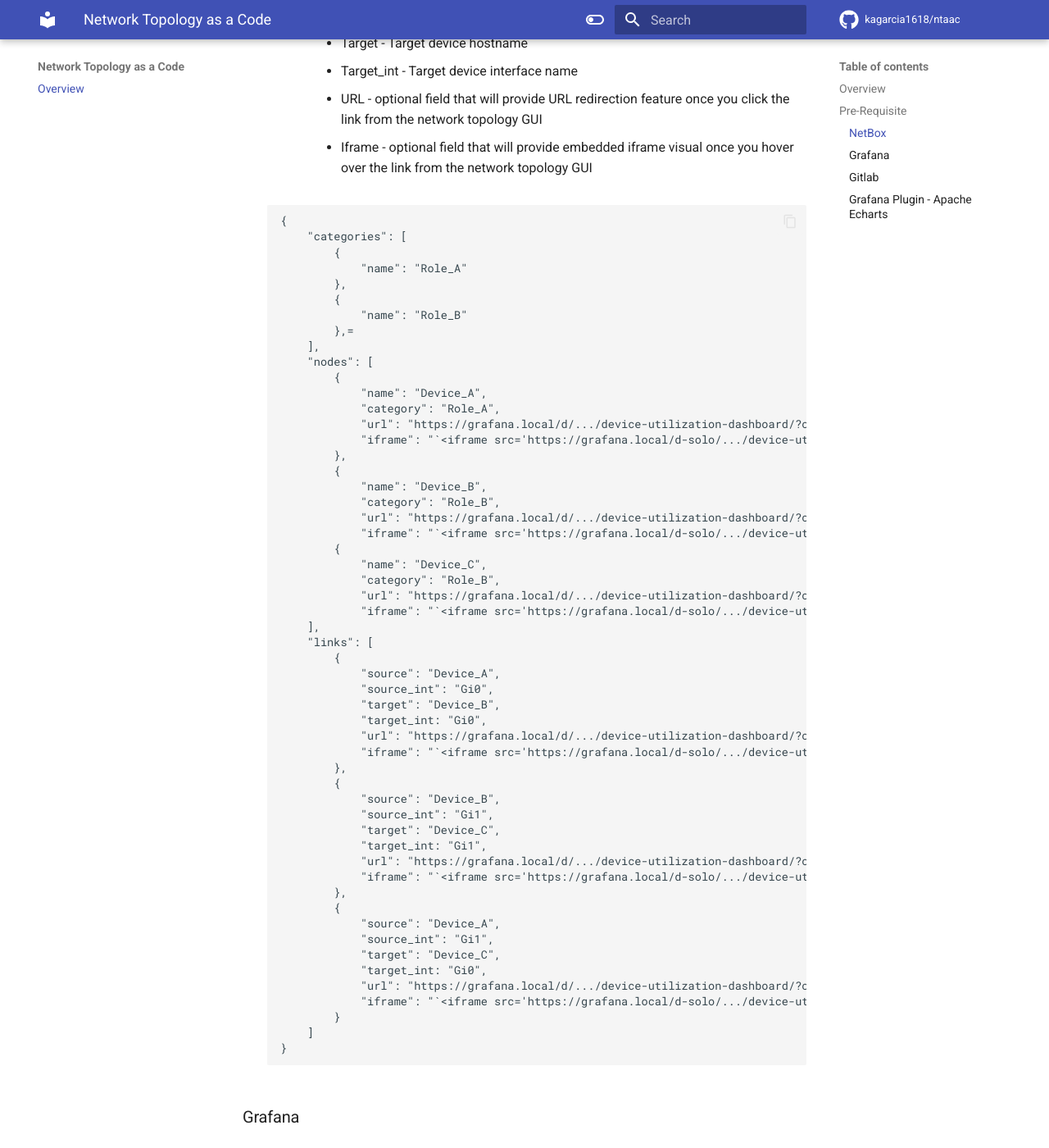
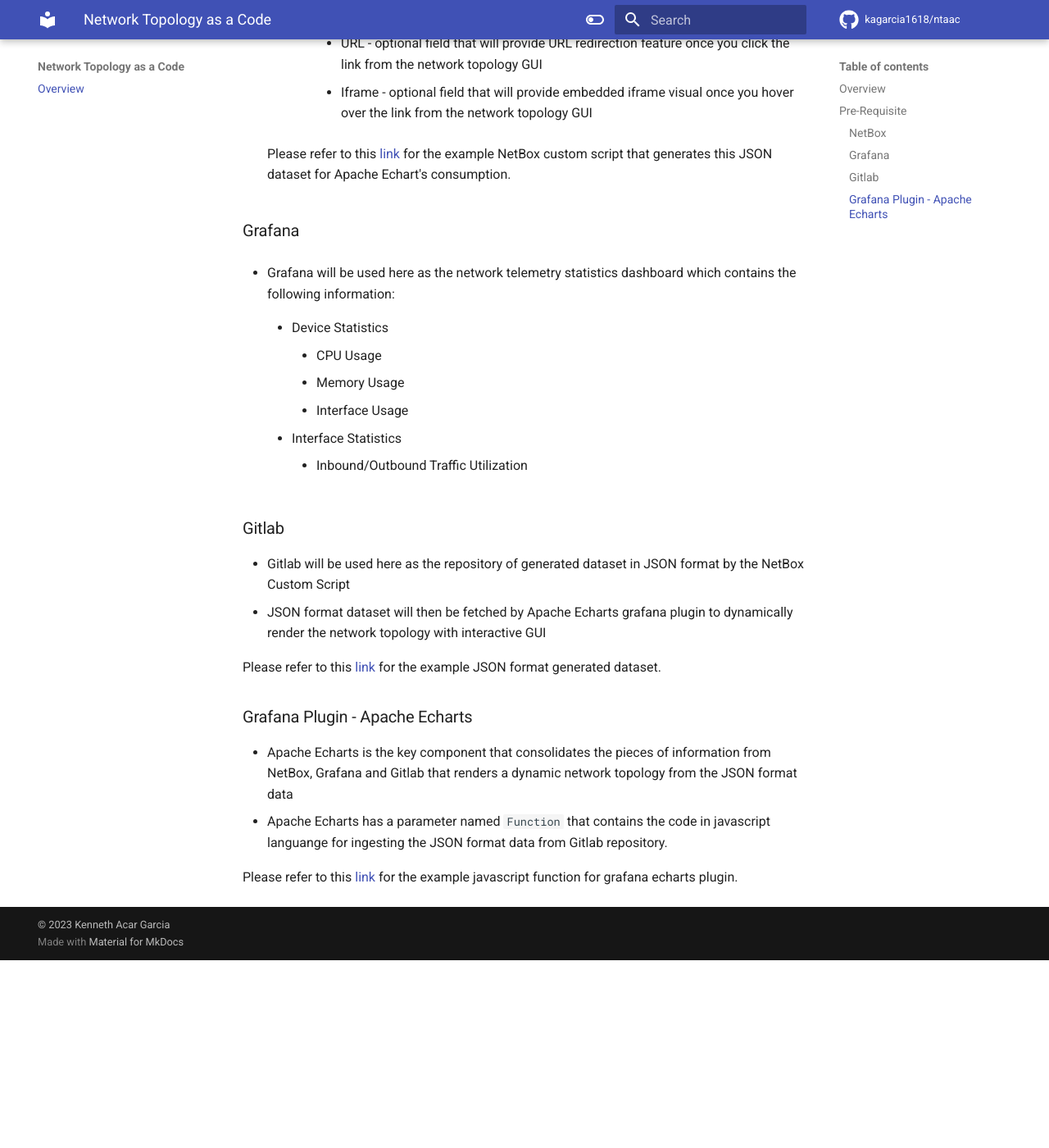
Before and after one commit to kagarcia1618/ntaac, an MkDocs documentation site: the page built from docs/index.md, in a window 1280 px wide and 1400 px high, scrolled down 1419 px. Shown: the whole window at 82% size. Built offline with MkDocs 1.6.1 and Material for MkDocs 9.7.7, drawn with Linux system fonts in a browser that asks for light colours; comment, search, counter and statistics services are not loaded; after the commit the page ends 2590 px from its top, so only the background shows below that; some of the changed text lies outside the part shown.

Commit message:
Updated index.md

````diff
--- a/docs/index.md
+++ b/docs/index.md
@@ -35,68 +35,11 @@
     - Links
         - Interface information containing the following details
             - Source - Source device hostname
-            - Source_int - Source device interface name
             - Target - Target device hostname
-            - Target_int - Target device interface name
             - URL - optional field that will provide URL redirection feature once you click the link from the network topology GUI
             - Iframe - optional field that will provide embedded iframe visual once you hover over the link from the network topology GUI
 
-    ```
-    {
-        "categories": [
-            {
-                "name": "Role_A"
-            },
-            {
-                "name": "Role_B"
-            },=
-        ],
-        "nodes": [
-            {
-                "name": "Device_A",
-                "category": "Role_A",
-                "url": "https://grafana.local/d/.../device-utilization-dashboard/?orgId=X&var-hostname=Device_A&from=now-12h&to=now",
-                "iframe": "`<iframe src='https://grafana.local/d-solo/.../device-utilization-dashboard/?orgId=X&var-hostname=Device_A&panelId=XX&from=now-12h&to=now' width='600' height='250' frameborder='0'></iframe>`"
-            },
-            {
-                "name": "Device_B",
-                "category": "Role_B",
-                "url": "https://grafana.local/d/.../device-utilization-dashboard/?orgId=X&var-hostname=Device_B&from=now-12h&to=now",
-                "iframe": "`<iframe src='https://grafana.local/d-solo/.../device-utilization-dashboard/?orgId=X&var-hostname=Device_B&panelId=XX&from=now-12h&to=now' width='600' height='250' frameborder='0'></iframe>`"            },
-            {
-                "name": "Device_C",
-                "category": "Role_B",
-                "url": "https://grafana.local/d/.../device-utilization-dashboard/?orgId=X&var-hostname=Device_C&from=now-12h&to=now",
-                "iframe": "`<iframe src='https://grafana.local/d-solo/.../device-utilization-dashboard/?orgId=X&var-hostname=Device_C&panelId=XX&from=now-12h&to=now' width='600' height='250' frameborder='0'></iframe>`"            }
-        ],
-        "links": [
-            {
-                "source": "Device_A",
-                "source_int": "Gi0",
-                "target": "Device_B",
-                "target_int: "Gi0",
-                "url": "https://grafana.local/d/.../device-utilization-dashboard/?orgId=X&var-hostname=Device_A&var-name=Gi0&panelId=XX&from=now-12h&to=now",
-                "iframe": "`<iframe src='https://grafana.local/d-solo/.../device-utilization-dashboard/?orgId=X&var-hostname=Device_A&var-name=Gi0&panelId=XX&from=now-12h&to=now' width='600' height='250' frameborder='0'></iframe>`"
-            },
-            {
-                "source": "Device_B",
-                "source_int": "Gi1",
-                "target": "Device_C",
-                "target_int: "Gi1",
-                "url": "https://grafana.local/d/.../device-utilization-dashboard/?orgId=X&var-hostname=Device_B&var-name=Gi1&panelId=XX&from=now-12h&to=now",
-                "iframe": "`<iframe src='https://grafana.local/d-solo/.../device-utilization-dashboard/?orgId=X&var-hostname=Device_B&var-name=Gi1&panelId=XX&from=now-12h&to=now' width='600' height='250' frameborder='0'></iframe>`"
-            },
-            {
-                "source": "Device_A",
-                "source_int": "Gi1",
-                "target": "Device_C",
-                "target_int: "Gi0",
-                "url": "https://grafana.local/d/.../device-utilization-dashboard/?orgId=X&var-hostname=Device_A&var-name=Gi1&panelId=XX&from=now-12h&to=now",
-                "iframe": "`<iframe src='https://grafana.local/d-solo/.../device-utilization-dashboard/?orgId=X&var-hostname=Device_A&var-name=Gi1&panelId=XX&from=now-12h&to=now' width='600' height='250' frameborder='0'></iframe>`"
-            }
-        ]
-    }
-    ```
+    Please refer to this [link](https://github.com/kagarcia1618/ntaac) for the example NetBox custom script that generates this JSON dataset for Apache Echart's consumption.
 
 ### Grafana
 
@@ -115,76 +58,11 @@
 - Gitlab will be used here as the repository of generated dataset in JSON format by the NetBox Custom Script
 - JSON format dataset will then be fetched by Apache Echarts grafana plugin to dynamically render the network topology with interactive GUI
 
+Please refer to this [link](https://github.com/kagarcia1618/ntaac) for the example JSON format generated dataset.
+
 ### Grafana Plugin - Apache Echarts
 
 - Apache Echarts is the key component that consolidates the pieces of information from NetBox, Grafana and Gitlab that renders a dynamic network topology from the JSON format data
 - Apache Echarts has a parameter named `Function` that contains the code in javascript languange for ingesting the JSON format data from Gitlab repository.
 
-    ```
-    let graph;
-
-    const gitRepoUrl = 'https://{FQDN or IP}/{Owner}/{Project Name}/-/raw/{Branch}/{Filename}.json';
-
-    function Get(Url) {
-    var Httpreq = new XMLHttpRequest(); // a new request
-    Httpreq.open("GET", Url, false);
-    Httpreq.send();
-    return Httpreq.responseText;
-    }
-
-    graph = JSON.parse(Get(gitRepoUrl))
-
-    echartsInstance.on("click", (params) => {
-    window.open(
-        params.data.url
-    );
-    });
-
-    return {
-    tooltip: {
-        formatter: function (params) {
-        return params.data.iframe
-        }
-    },
-    legend: [
-        {
-        data: graph.categories.map(function (a) {
-            return a.name;
-        })
-        }
-    ],
-    series: [
-        {
-        name: 'Network Topology as a Code',
-        type: 'graph',
-        layout: 'force',
-        data: graph.nodes,
-        links: graph.links,
-        categories: graph.categories,
-        roam: true,
-        force: {
-            edgeLength: 150,
-            repulsion: 500,
-            friction: 0.2,
-            gravity: 0.25
-        },
-        label: {
-            show: true,
-            position: 'left',
-            formatter: '{b}',
-        },
-        autoCurveness: true,
-        lineStyle: {
-            color: 'source',
-        },
-        emphasis: {
-            focus: 'adjacency',
-            lineStyle: {
-            width: 10
-            }
-        },
-        draggable: true,
-        }
-    ]
-    };
-    ```
+Please refer to this [link](https://github.com/kagarcia1618/ntaac) for the example javascript function for grafana echarts plugin.
````
